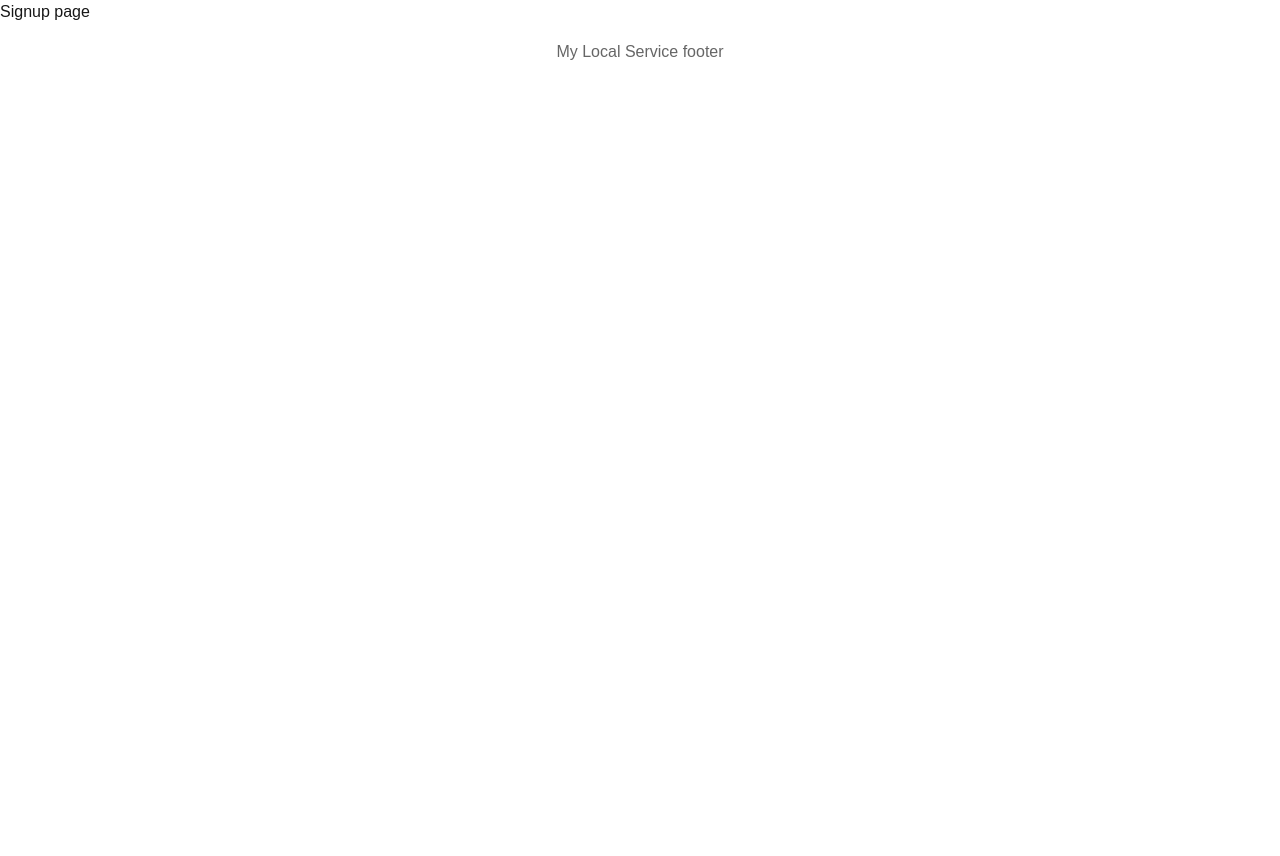
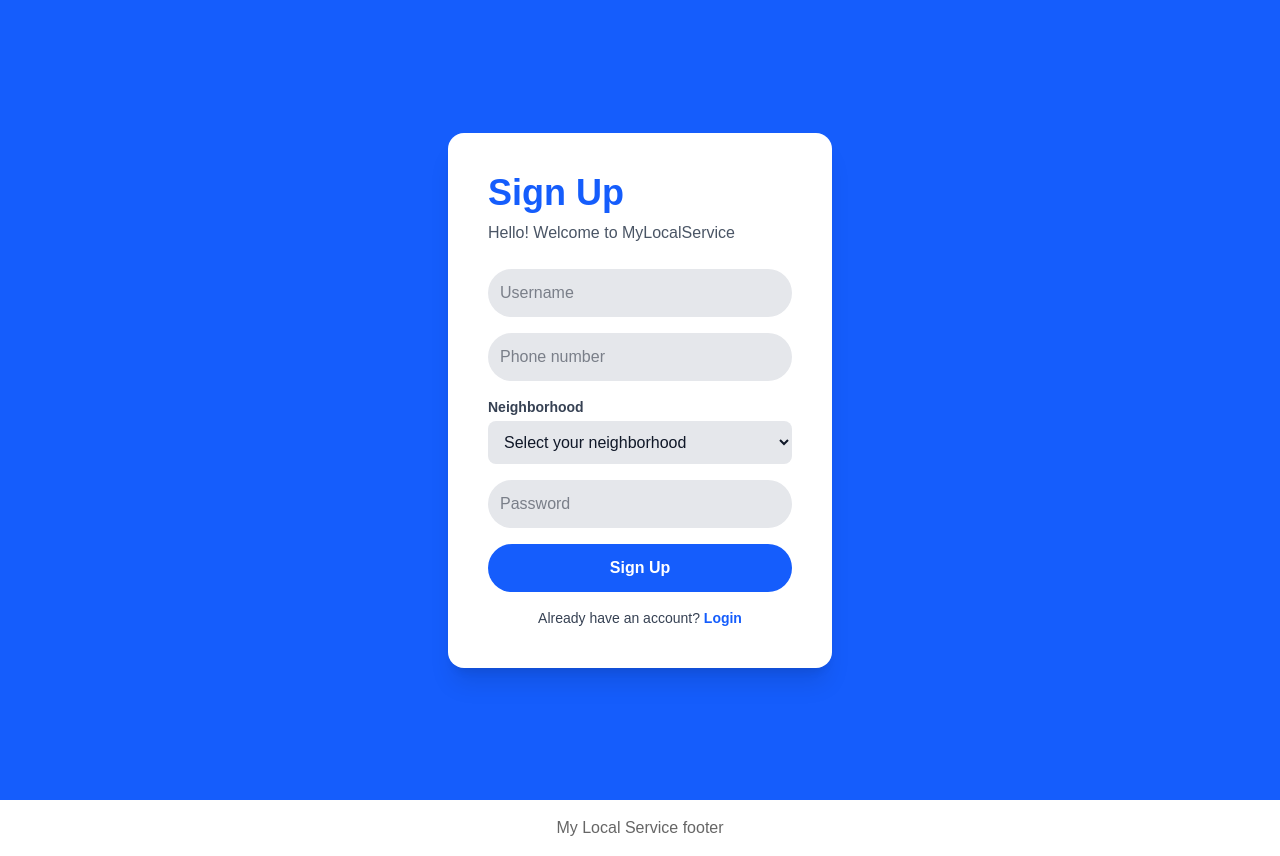
Before and after one commit to saad-alSouheil/techtalks-neighborhood-services, a Next.js app: page /auth/signup in a window 1280 px wide. Before the commit the page ends 800 px from the top, so only its background shows below. Built offline with nearby package versions, Linux system fonts and the light colour scheme.

Commit message:
finish login and signup UI

```diff
--- a/app/auth/login/page.tsx
+++ b/app/auth/login/page.tsx
@@ -1,9 +1,52 @@
 // Login page
+
+import Link from "next/link";
 
 const Login = () => {
   return (
-    <div>Login page</div>
-  )
-}
+    <div className="min-h-screen bg-orange-500 flex items-center justify-center">
 
-export default Login
+      <div className="bg-white p-10 rounded-2xl shadow-xl w-96">
+
+        {/* Title */}
+        <h1 className="text-4xl font-bold text-orange-600 mb-2">
+          Welcome <br /> Back
+        </h1>
+
+        <p className="text-gray-600 mb-6">
+          Hey! Good to see you again
+        </p>
+
+        <form className="flex flex-col gap-4">
+
+          <input
+            type="text"
+            placeholder="Username"
+            className="p-3 rounded-full bg-gray-200 text-gray-900 placeholder-gray-500 outline-none"
+          />
+
+          <input
+            type="password"
+            placeholder="Password"
+            className="p-3 rounded-full bg-gray-200 text-gray-900 placeholder-gray-500 outline-none"
+          />
+
+          <button className="bg-orange-600 text-white p-3 rounded-full font-semibold hover:bg-orange-700 transition">
+            Login
+          </button>
+
+          <p className="text-sm text-center text-gray-700">
+            Don’t have an account?{" "}
+            <Link href="/auth/signup" className="text-orange-600 font-semibold">
+              Sign up
+            </Link>
+          </p>
+
+        </form>
+
+      </div>
+    </div>
+  );
+};
+
+export default Login;
--- a/app/auth/signup/page.tsx
+++ b/app/auth/signup/page.tsx
@@ -1,9 +1,88 @@
 // Signup page
 
-const Signup = () => {
+"use client";
+
+import { useState } from "react";
+import Link from "next/link";
+
+export default function Signup() {
+  const [neighborhood, setNeighborhood] = useState("");
+
   return (
-    <div>Signup page</div>
-  )
+    <div className="min-h-screen bg-blue-600 flex items-center justify-center">
+
+      {/* Card */}
+      <div className="bg-white w-96 p-10 rounded-2xl shadow-xl">
+
+        {/* Title */}
+        <h1 className="text-4xl font-bold text-blue-600 mb-2">
+          Sign Up
+        </h1>
+
+        <p className="text-gray-600 mb-6">
+          Hello! Welcome to MyLocalService
+        </p>
+
+        {/* Form */}
+        <form className="flex flex-col gap-4">
+
+          <input
+            type="text"
+            placeholder="Username"
+            className="p-3 rounded-full bg-gray-200 text-gray-900 outline-none"
+            required
+          />
+
+          <input
+            type="tel"
+            placeholder="Phone number"
+            className="p-3 rounded-full bg-gray-200 text-gray-900 outline-none"
+            required
+          />
+
+          {/* Neighborhood dropdown */}
+          <div className="flex flex-col">
+            <label className="text-sm font-semibold text-gray-700 mb-1">
+              Neighborhood
+            </label>
+
+            <select
+              value={neighborhood}
+              onChange={(e) => setNeighborhood(e.target.value)}
+              className="p-3 rounded-lg bg-gray-200 text-gray-900 outline-none"
+              required
+            >
+              <option value="">Select your neighborhood</option>
+              <option value="hamra">Hamra</option>
+              <option value="achrafieh">Achrafieh</option>
+              <option value="verdun">Verdun</option>
+              <option value="downtown">Downtown</option>
+            </select>
+          </div>
+
+          <input
+            type="password"
+            placeholder="Password"
+            className="p-3 rounded-full bg-gray-200 text-gray-900 outline-none"
+            required
+          />
+
+          <button
+            type="submit"
+            className="bg-blue-600 text-white p-3 rounded-full font-semibold hover:bg-blue-700 transition"
+          >
+            Sign Up
+          </button>
+
+          <p className="text-sm text-center text-gray-700">
+            Already have an account?{" "}
+            <Link href="/auth/login" className="text-blue-600 font-semibold">
+              Login
+            </Link>
+          </p>
+
+        </form>
+      </div>
+    </div>
+  );
 }
-
-export default Signup
```
